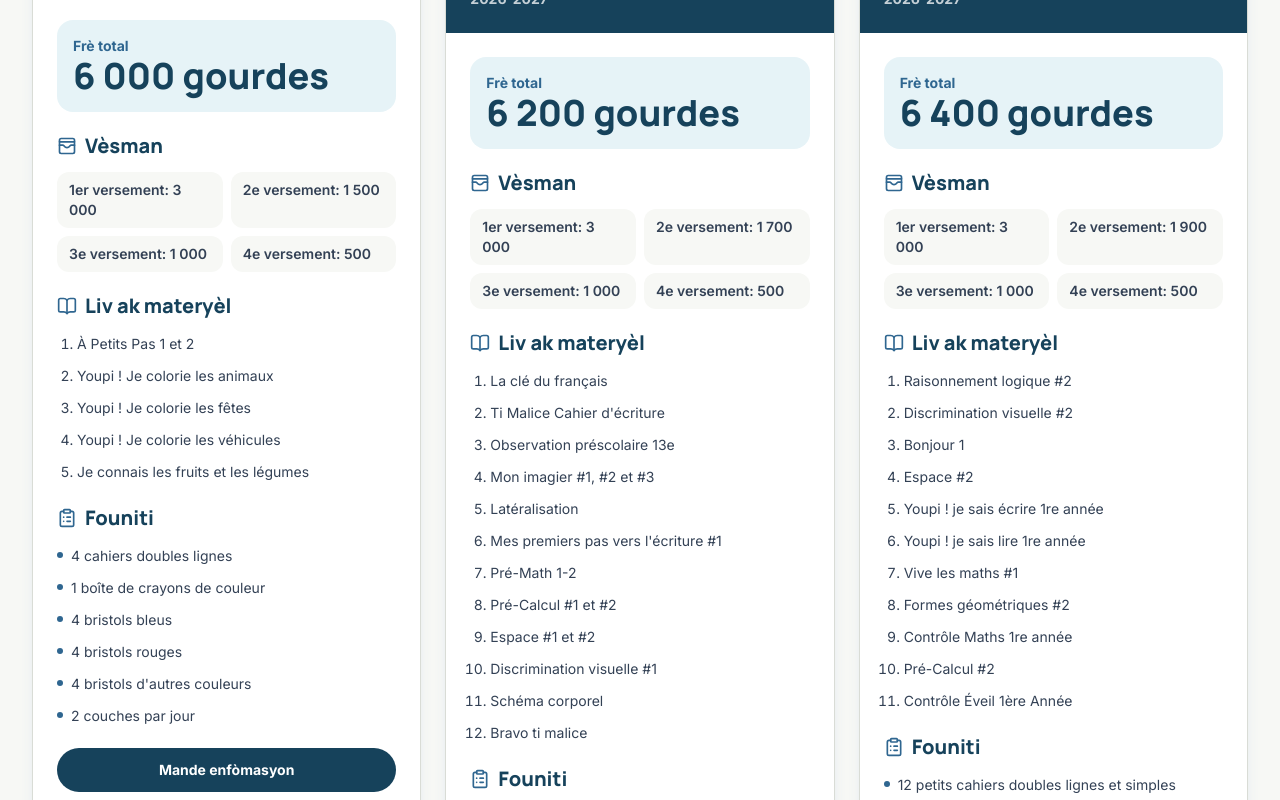
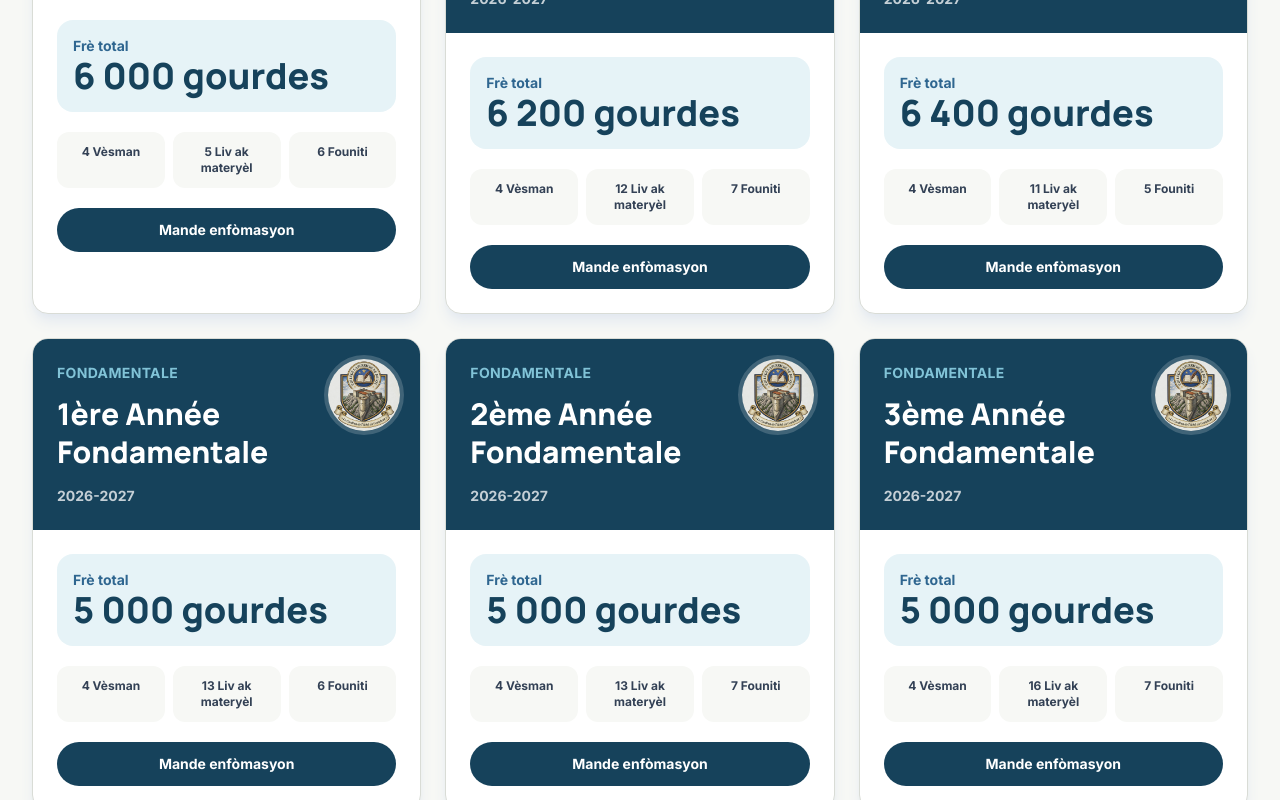
Before and after one commit to Obson95/CLM, a Next.js app: page / in a window 1280 px wide. Shown: the part 2880-3680 px from the top of the page. Built offline with nearby package versions, Linux system fonts and the light colour scheme.

Commit message:
Site cards updates

```diff
--- a/src/app/page.tsx
+++ b/src/app/page.tsx
@@ -1,7 +1,7 @@
 "use client";
 
 import { motion } from "framer-motion";
-import { BookOpen, ClipboardList, Mail, MapPin, Phone, Send, Smartphone, WalletCards } from "lucide-react";
+import { BookOpen, ClipboardList, Mail, MapPin, Phone, Send, Smartphone, WalletCards, X } from "lucide-react";
 import Image from "next/image";
 import type { FormEvent, SVGProps } from "react";
 import { useState } from "react";
@@ -38,6 +38,7 @@ function StatCounter({ value, suffix, label }: { value: number; suffix: string;
 export default function Home() {
   const { t, language } = useLanguage();
   const [sent, setSent] = useState(false);
+  const [selectedClass, setSelectedClass] = useState<(typeof openingClasses)[number] | null>(null);
   const submit = (event: FormEvent<HTMLFormElement>) => { event.preventDefault(); setSent(true); event.currentTarget.reset(); };
   return (
     <>
@@ -70,7 +71,7 @@ export default function Home() {
               <h2 className="mt-3 font-heading text-4xl font-black text-[#16425B]">{t.classes.title}</h2>
               <p className="mt-4 text-lg leading-8 text-slate-600">{t.classes.text}</p>
             </motion.div>
-            <div className="mt-10 grid gap-6 lg:grid-cols-3">
+            <div className="mt-10 grid gap-6 sm:grid-cols-2 lg:grid-cols-3">
               {openingClasses.map((schoolClass) => (
                 <motion.article {...fade} key={schoolClass.title} className="relative flex min-h-full flex-col overflow-hidden rounded-2xl border border-[#D9DCD6] bg-white shadow-lg shadow-slate-200 transition hover:-translate-y-1 hover:shadow-xl">
                   <div className="relative bg-[#16425B] p-6 text-white">
@@ -85,44 +86,65 @@ export default function Home() {
                       <p className="text-sm font-bold text-[#2F6690]">{t.classes.feeLabel}</p>
                       <p className="font-heading text-4xl font-black text-[#16425B]">{schoolClass.fee}</p>
                     </div>
-
-                    <section>
-                      <h4 className="flex items-center gap-2 font-heading text-xl font-extrabold text-[#16425B]">
-                        <WalletCards className="size-5 text-[#2F6690]" />
-                        {t.classes.paymentsLabel}
-                      </h4>
-                      <ul className="mt-3 grid gap-2 text-sm font-semibold text-slate-700 sm:grid-cols-2 lg:grid-cols-1 xl:grid-cols-2">
-                        {schoolClass.payments.map((payment) => <li key={payment} className="rounded-xl bg-[#F7F8F5] px-3 py-2">{payment}</li>)}
-                      </ul>
-                    </section>
-
-                    <section>
-                      <h4 className="flex items-center gap-2 font-heading text-xl font-extrabold text-[#16425B]">
-                        <BookOpen className="size-5 text-[#2F6690]" />
-                        {t.classes.booksLabel}
-                      </h4>
-                      <ol className="mt-3 columns-1 space-y-2 pl-5 text-sm leading-6 text-slate-700">
-                        {schoolClass.books.map((book) => <li key={book} className="break-inside-avoid list-decimal">{book}</li>)}
-                      </ol>
-                    </section>
-
-                    <section>
-                      <h4 className="flex items-center gap-2 font-heading text-xl font-extrabold text-[#16425B]">
-                        <ClipboardList className="size-5 text-[#2F6690]" />
-                        {t.classes.suppliesLabel}
-                      </h4>
-                      <ul className="mt-3 space-y-2 text-sm leading-6 text-slate-700">
-                        {schoolClass.supplies.map((item) => <li key={item} className="flex gap-2"><span className="mt-2 size-1.5 shrink-0 rounded-full bg-[#2F6690]" />{item}</li>)}
-                      </ul>
-                    </section>
-
-                    <a href="#admissions" className="mt-auto inline-flex justify-center rounded-full bg-[#16425B] px-5 py-3 text-sm font-bold text-white transition hover:bg-[#2F6690]">{t.classes.viewLabel}</a>
+                    <div className="grid grid-cols-3 gap-2 text-center text-xs font-bold text-slate-700">
+                      <span className="rounded-xl bg-[#F7F8F5] px-2 py-3">{schoolClass.payments.length} {t.classes.paymentsLabel}</span>
+                      <span className="rounded-xl bg-[#F7F8F5] px-2 py-3">{schoolClass.books.length} {t.classes.booksLabel}</span>
+                      <span className="rounded-xl bg-[#F7F8F5] px-2 py-3">{schoolClass.supplies.length} {t.classes.suppliesLabel}</span>
+                    </div>
+                    <button type="button" onClick={() => setSelectedClass(schoolClass)} className="mt-auto inline-flex justify-center rounded-full bg-[#16425B] px-5 py-3 text-sm font-bold text-white transition hover:bg-[#2F6690]">{t.classes.viewLabel}</button>
                   </div>
                 </motion.article>
               ))}
             </div>
           </div>
         </section>
+
+        {selectedClass && (
+          <div className="fixed inset-0 z-[70] overflow-y-auto bg-[#16425B]/80 px-4 py-6 backdrop-blur-sm" role="dialog" aria-modal="true" aria-labelledby="class-modal-title">
+            <div className="mx-auto max-w-5xl overflow-hidden rounded-3xl bg-white shadow-2xl">
+              <div className="relative bg-[#16425B] p-6 text-white md:p-8">
+                <Image src={cardLogo} alt="" width={116} height={116} className="absolute right-6 top-6 size-24 rounded-full border-4 border-white/20 object-cover opacity-90" />
+                <p className="pr-28 text-sm font-bold uppercase tracking-wide text-[#81C3D7]">{selectedClass.level}</p>
+                <h3 id="class-modal-title" className="mt-3 max-w-2xl font-heading text-4xl font-black leading-tight md:text-5xl">{selectedClass.title}</h3>
+                <p className="mt-3 font-bold text-white/75">Année scolaire 2026-2027</p>
+                <button type="button" onClick={() => setSelectedClass(null)} className="absolute right-4 top-4 rounded-full bg-white/10 p-2 text-white transition hover:bg-white/20" aria-label="Close class details"><X /></button>
+              </div>
+
+              <div className="grid gap-6 p-6 md:grid-cols-[0.85fr_1.15fr] md:p-8">
+                <aside className="space-y-5">
+                  <div className="rounded-2xl bg-[#81C3D7]/20 p-5">
+                    <p className="text-sm font-bold text-[#2F6690]">{t.classes.feeLabel}</p>
+                    <p className="font-heading text-4xl font-black text-[#16425B]">{selectedClass.fee}</p>
+                  </div>
+                  <section className="rounded-2xl border border-[#D9DCD6] p-5">
+                    <h4 className="flex items-center gap-2 font-heading text-xl font-extrabold text-[#16425B]"><WalletCards className="size-5 text-[#2F6690]" />{t.classes.paymentsLabel}</h4>
+                    <ul className="mt-4 grid gap-2 text-sm font-semibold text-slate-700">
+                      {selectedClass.payments.map((payment) => <li key={payment} className="rounded-xl bg-[#F7F8F5] px-3 py-2">{payment}</li>)}
+                    </ul>
+                  </section>
+                </aside>
+
+                <div className="grid gap-6">
+                  <section className="rounded-2xl border border-[#D9DCD6] p-5">
+                    <h4 className="flex items-center gap-2 font-heading text-xl font-extrabold text-[#16425B]"><BookOpen className="size-5 text-[#2F6690]" />{t.classes.booksLabel}</h4>
+                    <ol className="mt-4 columns-1 gap-8 space-y-2 pl-5 text-sm leading-6 text-slate-700 md:columns-2">
+                      {selectedClass.books.map((book) => <li key={book} className="break-inside-avoid list-decimal">{book}</li>)}
+                    </ol>
+                  </section>
+
+                  <section className="rounded-2xl border border-[#D9DCD6] p-5">
+                    <h4 className="flex items-center gap-2 font-heading text-xl font-extrabold text-[#16425B]"><ClipboardList className="size-5 text-[#2F6690]" />{t.classes.suppliesLabel}</h4>
+                    <ul className="mt-4 grid gap-2 text-sm leading-6 text-slate-700 md:grid-cols-2">
+                      {selectedClass.supplies.map((item) => <li key={item} className="flex gap-2 rounded-xl bg-[#F7F8F5] px-3 py-2"><span className="mt-2 size-1.5 shrink-0 rounded-full bg-[#2F6690]" />{item}</li>)}
+                    </ul>
+                  </section>
+
+                  <a href="#admissions" onClick={() => setSelectedClass(null)} className="inline-flex justify-center rounded-full bg-[#16425B] px-6 py-4 font-bold text-white transition hover:bg-[#2F6690]">{t.classes.viewLabel}</a>
+                </div>
+              </div>
+            </div>
+          </div>
+        )}
 
         <section id="life" className="section-pad bg-[#D9DCD6]"><div className="mx-auto max-w-7xl"><motion.div {...fade} className="text-center"><h2 className="font-heading text-4xl font-black text-[#16425B]">{t.galleryTitle}</h2><p className="mx-auto mt-4 max-w-2xl text-slate-700">{t.galleryText}</p></motion.div><div className="mt-10 grid gap-4 sm:grid-cols-2 lg:grid-cols-4">{t.gallery.map((caption, i) => <motion.figure {...fade} key={caption} className={`min-h-44 rounded-3xl bg-gradient-to-br ${i % 2 ? "from-[#2F6690] to-[#16425B]" : "from-white to-[#81C3D7]/40"} p-5 shadow-lg shadow-slate-300`}><div className="flex h-full items-end"><figcaption className={`font-bold ${i % 2 ? "text-white" : "text-[#16425B]"}`}>{caption}</figcaption></div></motion.figure>)}</div></div></section>
 
```
